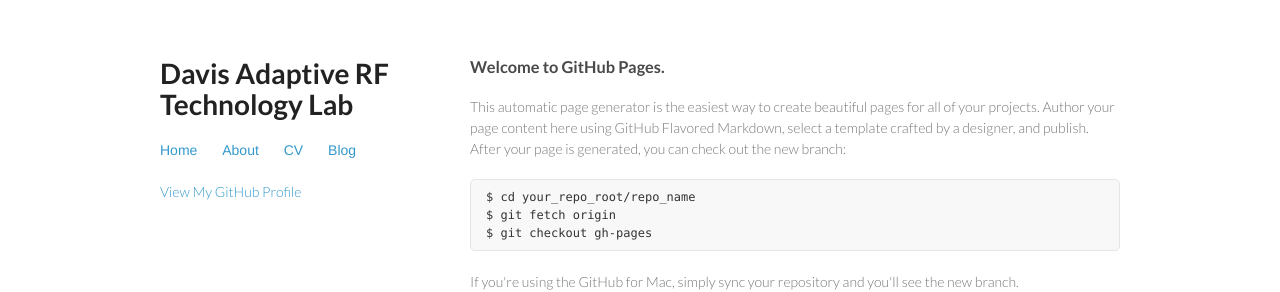
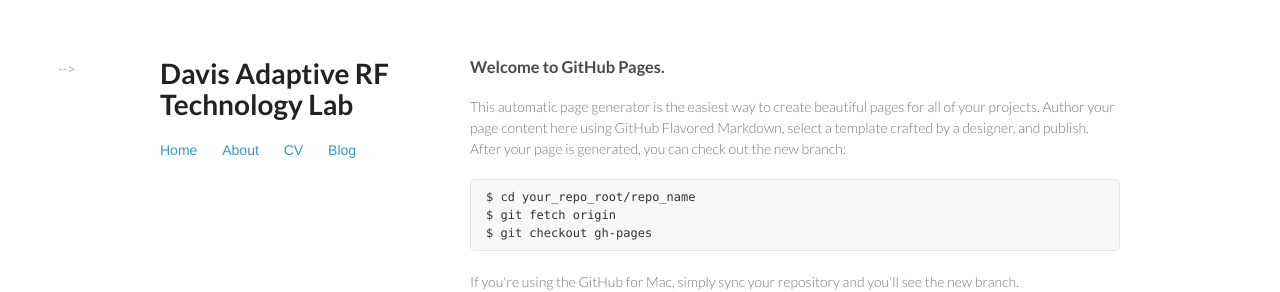
Before and after one commit to ucdart/ucdart.github.io, a Jekyll site: the page built from index.html, in a window 1280 px wide. Shown: the top 292 px of the page. Built offline with Jekyll 4.4.1, drawn with Linux system fonts in a browser that asks for light colours.

Commit message:
Update default.html

```diff
--- a/_layouts/default.html
+++ b/_layouts/default.html
@@ -8,7 +8,7 @@
 		</head>
 		<body>
 
-			<div class="container">
+			<!-- <div class="container"> -->
 			<div class="wrapper">
 			<header>
         			<h1>Davis Adaptive RF Technology Lab</h1>
@@ -22,14 +22,12 @@
 	    		</ul>
 			</nav>
 
-        			<p class="view"><a href="https://github.com/ucdart">View My GitHub Profile</a></p>
-
-      				</header>
+			</header>
 
 			{{ content }}
 
 			</div><!-- /.wrapper -->
-			</div><!-- /.container -->
+			<!--</div><!-- /.container -->-->
 			<footer>
 	    		<ul>
 	        		<li><a href="mailto:hankquinlanhub@gmail.com">email</a></li>
```
